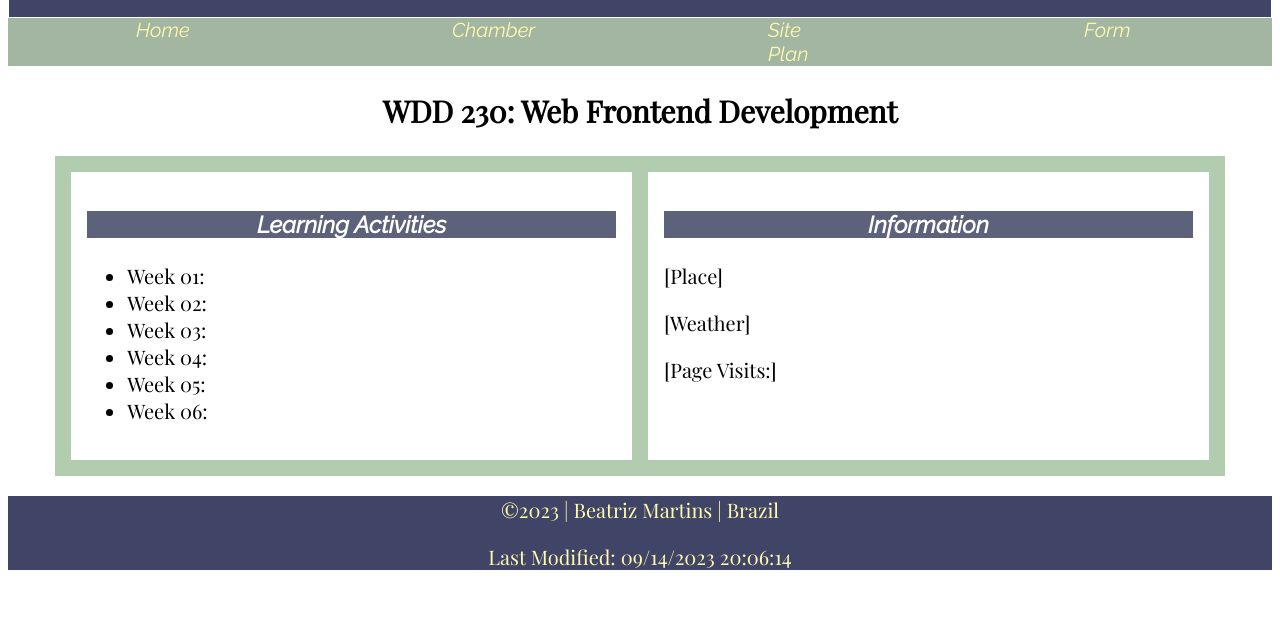
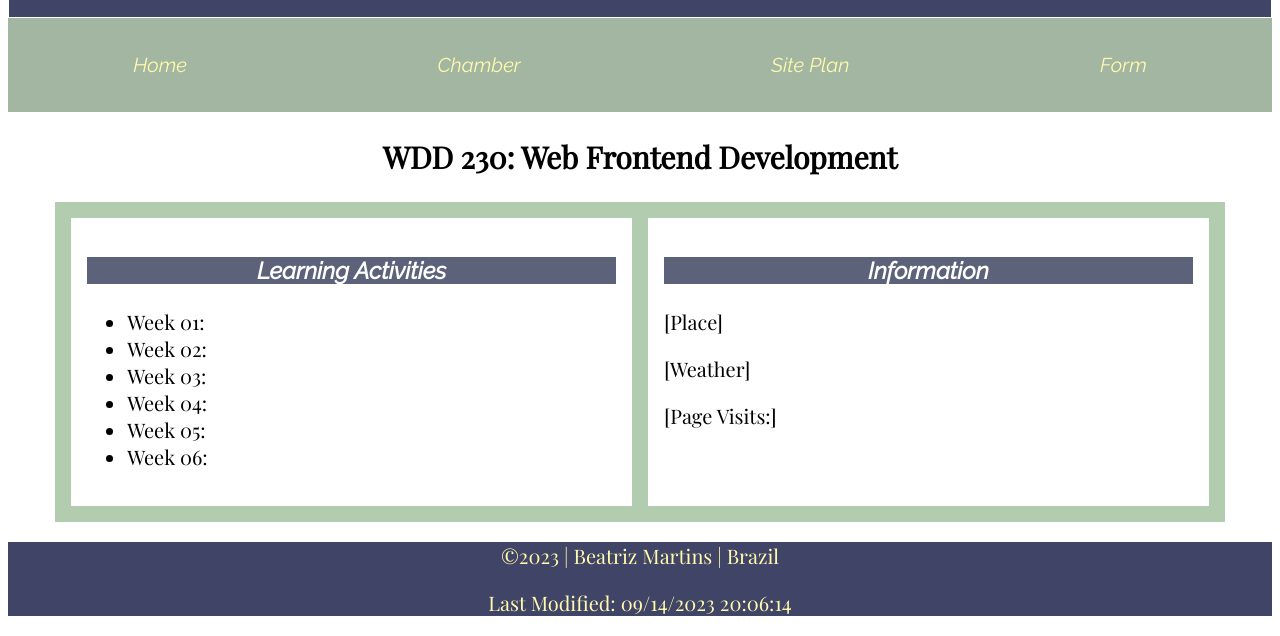
Before and after one commit to beatrizmartins3/wdd230, a plain HTML site: page index.html in a window 1280 px wide. Shown: the part 172-808 px from the top of the page. Drawn offline with nearby package versions, Linux system fonts and the light colour scheme.

Commit message:
home page

```diff
--- a/styles/base.css
+++ b/styles/base.css
@@ -13,21 +13,18 @@ header {
     font-family : "Playfair Display";
 }
 nav {
-    list-style-type: none;
-    margin: 0;
-    padding: 0;
     display: flex;
     justify-content: space-around;
     background-color: #a3b6a2;
-  }
+}
 
 
 nav a {
-    display: inline-block;
-    width: 60px;
+    text-align: center;
+    padding: 35px;
     color: #fffaac;
     font-family: "Raleway";
-  }
+}
 
 main{
     display: grid;
@@ -76,4 +73,6 @@ img {
 }
 a{
     text-decoration: none;
+    display: inline-block;
+    padding: 8px 16px;
 }
```
